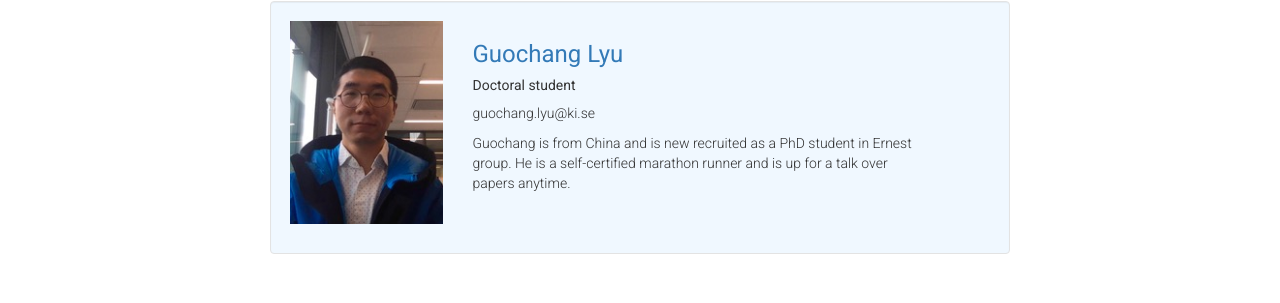
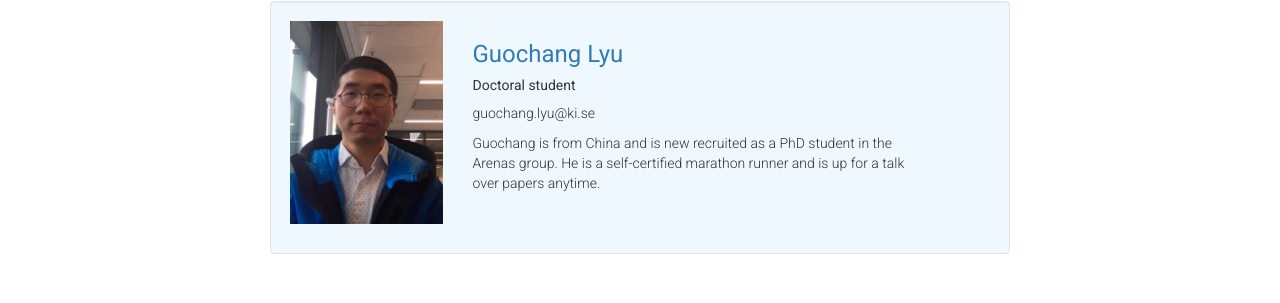
Before and after one commit to ArenasLab/arenaslab.github.io, a Jekyll site: the page people/index.html, which Jekyll copies as it is, in a window 1280 px wide and 900 px high, scrolled down 2894 px. Shown: the part 125-428 px from the top of the window. Built offline with Jekyll 4.4.1, drawn with Linux system fonts in a browser that asks for light colours.

Commit message:
Update index.html

```diff
--- a/people/index.html
+++ b/people/index.html
@@ -272,7 +272,7 @@
 		    <h3><a href="https://staff.ki.se/people/guolyu">Guochang Lyu</a></h3>
                     <h5>Doctoral student</h5>
                       <p>guochang.lyu@ki.se<br>
-	                <p>Guochang is from China and is new recruited as a PhD student in Ernest group. He is a self-certified marathon runner and is up for a talk over papers anytime.
+	                <p>Guochang is from China and is new recruited as a PhD student in the Arenas group. He is a self-certified marathon runner and is up for a talk over papers anytime.
                         </p>
 
 
```
